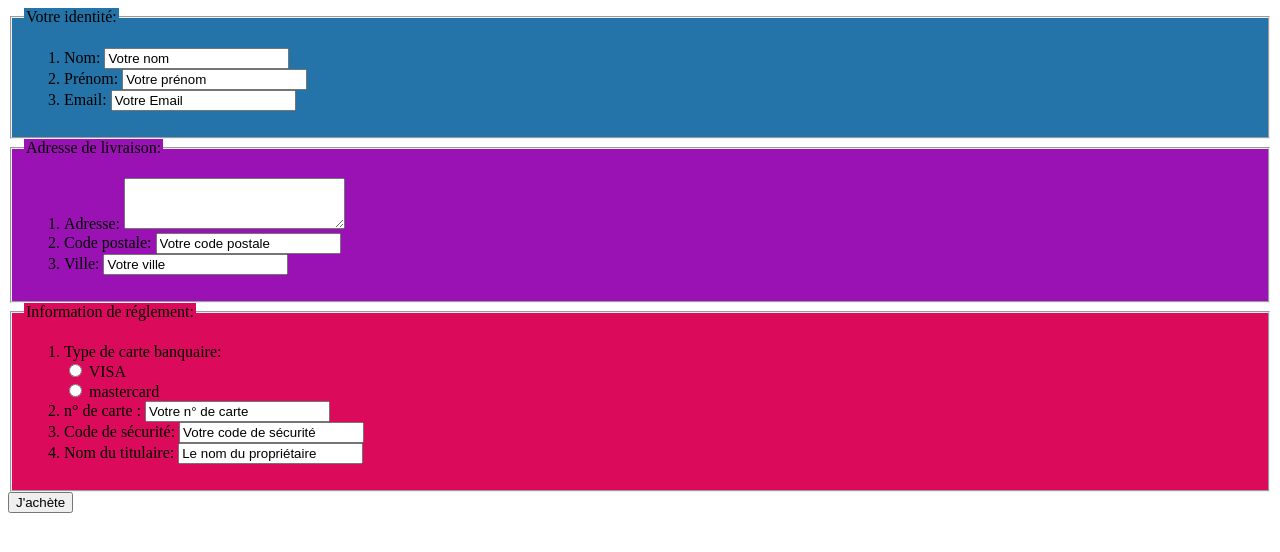
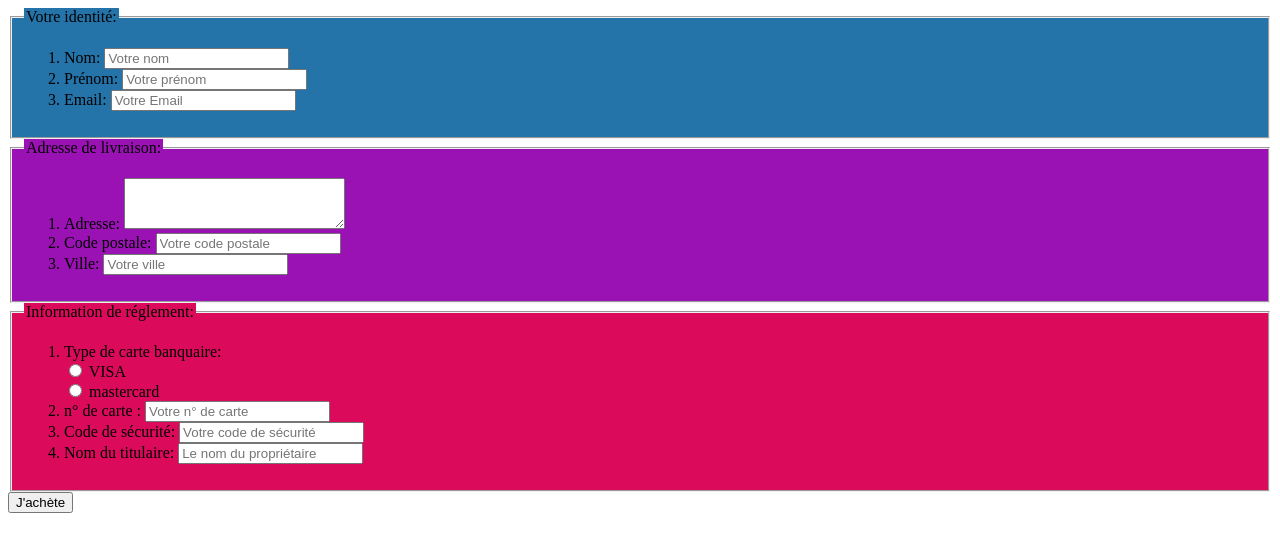
Before and after one commit to JulienGioux/LaMANU_HTML.CSS_Exercice7, a plain HTML site: page index.html in a window 1280 px wide. Drawn offline with Linux system fonts and the light colour scheme.

Commit message:
Remplacement des "value" par "placeholder", ajout des "required"

```diff
--- a/index.html
+++ b/index.html
@@ -14,15 +14,15 @@
         <ol>
           <li>
             <label for="fname">Nom:</label>
-            <input type="text" id="fname" name="fname" value="Votre nom"><br>
+            <input type="text" id="fname" name="fname" placeholder="Votre nom" required><br>
           </li>
           <li>
             <label for="lname">Prénom:</label>
-            <input type="text" id="lname" name="lname" value="Votre prénom"><br>
+            <input type="text" id="lname" name="lname" placeholder="Votre prénom" required><br>
           </li>
           <li>
             <label for="email">Email:</label>
-            <input type="email" id="email" name="email" value="Votre Email"><br>
+            <input type="email" id="email" name="email" placeholder="Votre Email" required><br>
           </li>
         </ol>
       </fieldset>
@@ -32,15 +32,15 @@
         <ol>
           <li>
             <label for="address">Adresse:</label>
-            <textarea id="address" name="address" rows="3" cols="25"></textarea><br>
+            <textarea id="address" name="address" rows="3" cols="25" required></textarea><br>
           </li>
           <li>
             <label for="cp">Code postale:</label>
-            <input type="text" id="cp" name="cp" value="Votre code postale"><br>
+            <input type="text" id="cp" name="cp" placeholder="Votre code postale" required><br>
           </li>
           <li>
             <label for="town">Ville:</label>
-            <input type="town" id="town" name="town" value="Votre ville"><br>
+            <input type="town" id="town" name="town" placeholder="Votre ville" required><br>
           </li>
         </ol>
       </fieldset>
@@ -50,22 +50,22 @@
         <ol>
           <li>
             Type de carte banquaire: <br>
-            <input type="radio" id="visa" name="cb">
+            <input type="radio" id="visa" name="cb" required>
             <label for="visa">VISA</label><br>
-            <input type="radio" id="mastercard" name="cb">
+            <input type="radio" id="mastercard" name="cb" required>
             <label for="mastercard">mastercard</label><br>
           </li>
           <li>
             <label for="numcb">n° de carte :</label>
-            <input type="text" id="numcb" name="numcb" value="Votre n° de carte"><br>
+            <input type="text" id="numcb" name="numcb" placeholder="Votre n° de carte" required><br>
           </li>
           <li>
             <label for="codesecu">Code de sécurité:</label>
-            <input type="text" id="codesecu" name="codesecu" value="Votre code de sécurité"><br>
+            <input type="text" id="codesecu" name="codesecu" placeholder="Votre code de sécurité" required><br>
           </li>
           <li>
             <label for="propName">Nom du titulaire:</label>
-            <input type="text" id="propName" name="propName" value="Le nom du propriétaire"><br>
+            <input type="text" id="propName" name="propName" placeholder="Le nom du propriétaire" required><br>
           </li>
         </ol>
       </fieldset>
```
